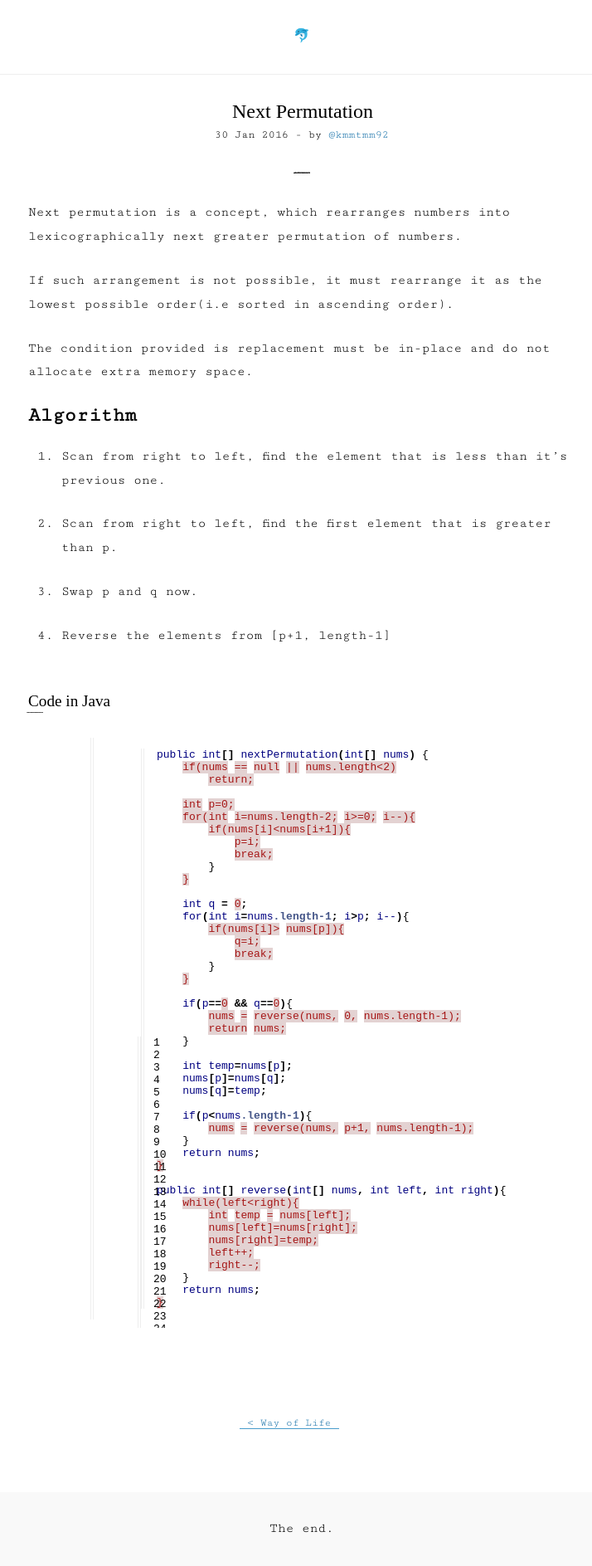
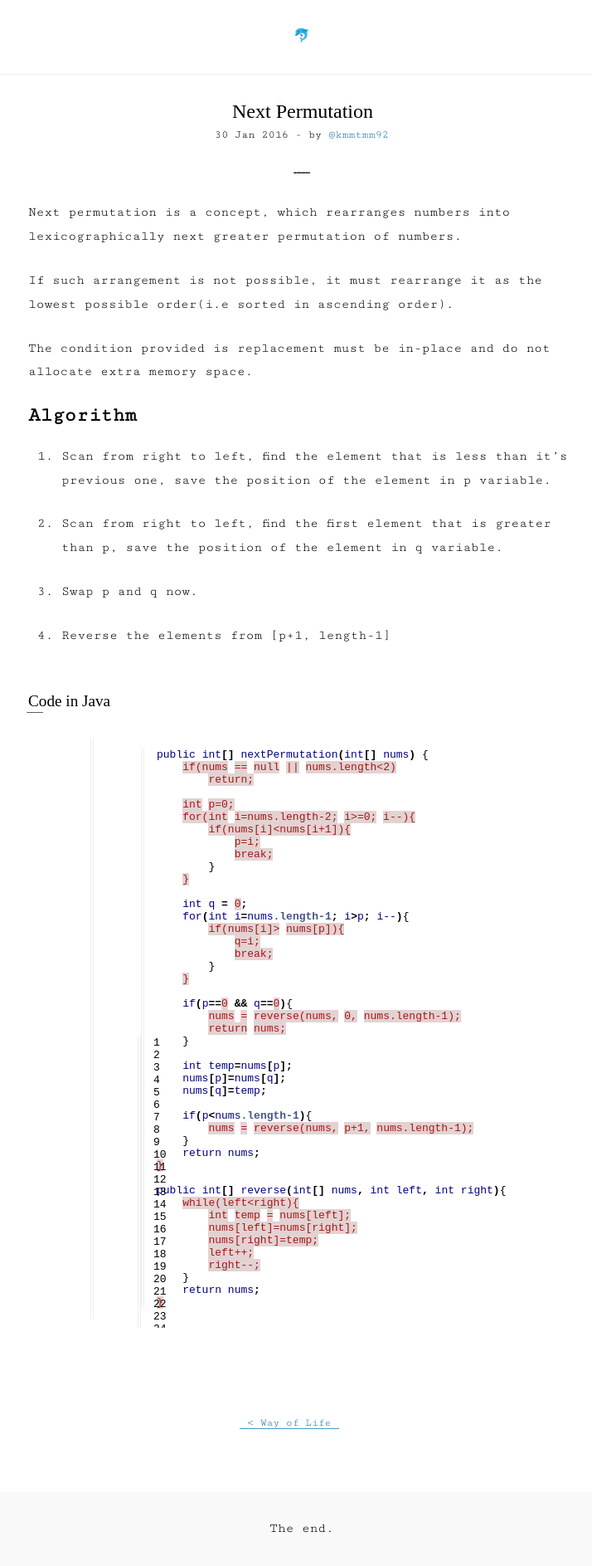
Before and after one commit to Kavit900/Kavit900.github.io, a Jekyll site: the page built from _posts/2016-01-30-next-permutation.md, in a window 1280 px wide. Shown: the whole page at 83% size, without its empty margins (276-990 px from the left). Built offline with Jekyll 4.4.1, drawn with Linux system fonts in a browser that asks for light colours; some web fonts are replaced.

Commit message:
added more chnages to the post

```diff
--- a/_posts/2016-01-30-next-permutation.md
+++ b/_posts/2016-01-30-next-permutation.md
@@ -12,9 +12,9 @@ The condition provided is replacement must be in-place and do not allocate extra
 
 ## Algorithm
 
-1. Scan from right to left, find the element that is less than it's previous one.
+1. Scan from right to left, find the element that is less than it's previous one, save the position of the element in p variable.
 
-2. Scan from right to left, find the first element that is greater than p.
+2. Scan from right to left, find the first element that is greater than p, save the position of the element in q variable.
 
 3. Swap p and q now.
 
```
